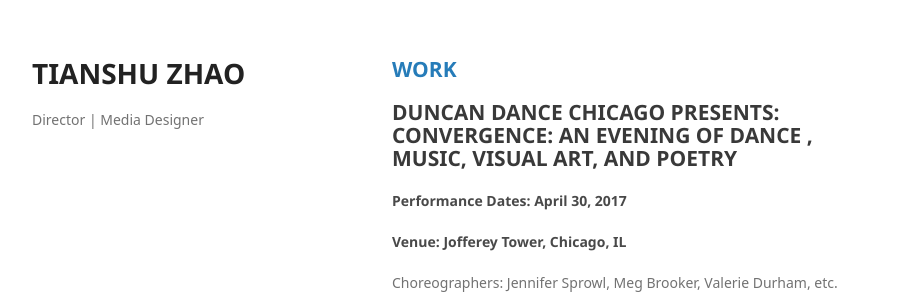
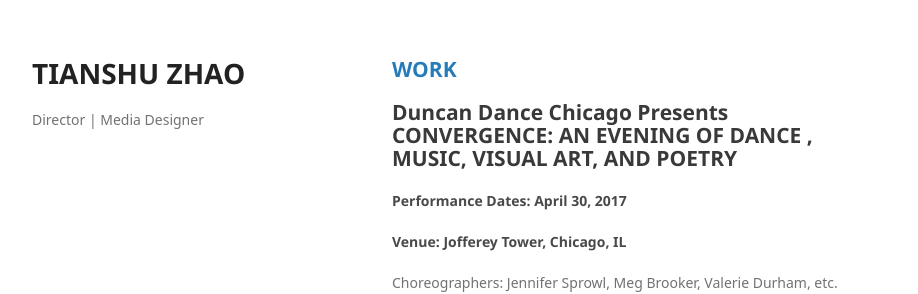
Before and after one commit to tianshu-z/tianshu-z.github.io, a Jekyll site: the page built from work/ddc-convergence.html, in a window 1280 px wide. Shown: the top 294 px of the page, without its empty margins (178-1096 px from the left). Built offline with Jekyll 4.4.1, drawn with Linux system fonts in a browser that asks for light colours; some web fonts are replaced.

```diff
--- a/work/ddc-convergence.html
+++ b/work/ddc-convergence.html
@@ -39,7 +39,7 @@ layout: default
 
 <head>
   <h2><a href="https://tianshu-z.github.io/work">WORK</a></h2>
-  <h2>DUNCAN DANCE CHICAGO PRESENTS:<br>CONVERGENCE: AN EVENING OF DANCE , MUSIC, VISUAL ART, AND POETRY</h2>
+  <h2>Duncan Dance Chicago Presents<br>CONVERGENCE: AN EVENING OF DANCE , MUSIC, VISUAL ART, AND POETRY</h2>
   <h4>Performance Dates: April 30, 2017</h4>
   <h4>Venue: Jofferey Tower, Chicago, IL</h4>
   <p>Choreographers: Jennifer Sprowl, Meg Brooker, Valerie Durham, etc.</p>
```
